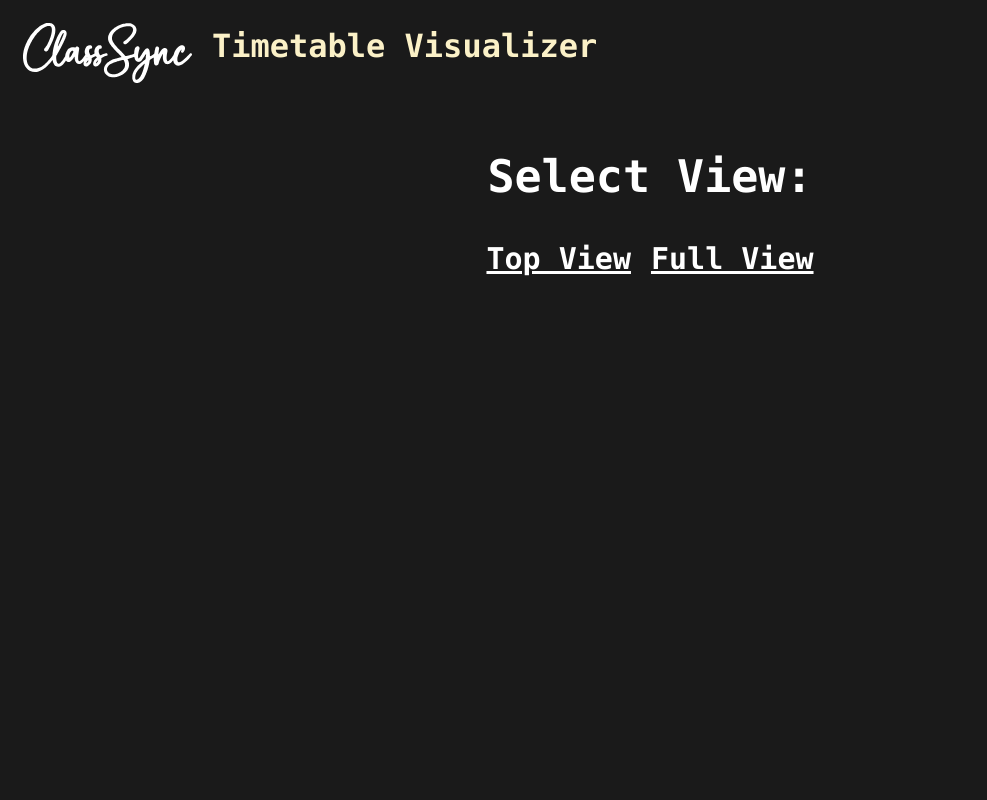
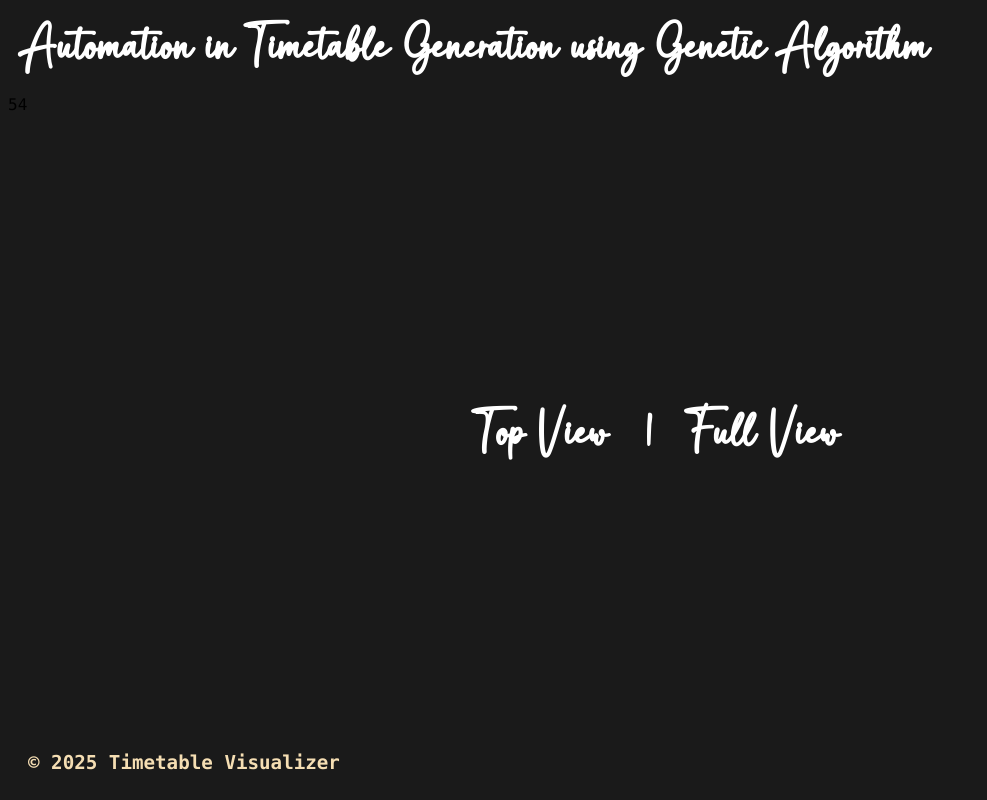
Before and after one commit to ayush-saklani/classsync-generator, a website: page result visualizer/index.html in a window 1280 px wide. Shown: the whole page, without its empty margins (0-987 px from the left). Drawn offline with Linux system fonts and the light colour scheme.

Commit message:
ui changes

```diff
--- a/result visualizer/index.css
+++ b/result visualizer/index.css
@@ -1,3 +1,19 @@
+@font-face {
+    font-family: 'CustomFont';
+    src: url('./rastanty-cortez.ttf') format('truetype');
+    font-weight: normal;
+    font-style: normal;
+}
+
+.cursive {
+    font-family: 'CustomFont', cursive;
+    color: white;
+    font-weight: 600;
+    font-size: 4rem;
+    padding-left: 15px;
+    text-decoration: none;
+}
+
 body {
     font-family: consolas;
     background-color: #1A1A1A;
--- a/result visualizer/index.html
+++ b/result visualizer/index.html
@@ -11,17 +11,21 @@
 
 <body>
     <nav style="display: flex; align-items: center;">
-        <img src="/assets/img/new-logo-white.svg" height="60px" style="padding-top: 15px; padding-left: 15px;">
-        <h1 style="margin-left: 20px;">Timetable Visualizer</h1>
-    </nav>
+        <h1 class="cursive">Automation in Timetable Generation using Genetic Algorithm</h1>
+    </nav>54
     <div
-        style="display: flex; flex-direction: column; align-items: center; margin-top: 20px; color: white; font-size: 30px; font-weight: bold;">
-        <h2 style="margin-left: 20px;">Select View:</h2>
+        style="display: flex; flex-direction: column; align-items: center; margin-top: 35vh; margin-bottom: 35vh; ">
+
+        <!-- <h2 style="margin-left: 20px;">Select View:</h2> -->
         <div style="display: flex; gap: 20px; margin-left: 20px;">
-            <a style="color: white; font-weight: 900;" href="./viewtop/index.html" class="button">Top View</a>
-            <a style="color: white; font-weight: 900;" href="./viewfull/index.html" class="button">Full View</a>
+            <a style="color: white; font-weight: 900;" href="./viewtop/index.html" class="button cursive">Top View</a>
+            <span style="color: white; font-weight: 900;" class="button cursive">|</span>
+            <a style="color: white; font-weight: 900;" href="./viewfull/index.html" class="button cursive">Full View</a>
         </div>
     </div>
+    <footer>
+        <p>&copy; 2025 Timetable Visualizer</p>
+    </footer>
     <div id="timetable"></div>
 </body>
 
```
Also changed, not shown: result visualizer/viewfull/index.html (+4 -2 lines), result visualizer/viewtop/index.html (+1 -2 lines), result visualizer/rastanty-cortez.ttf (added).
